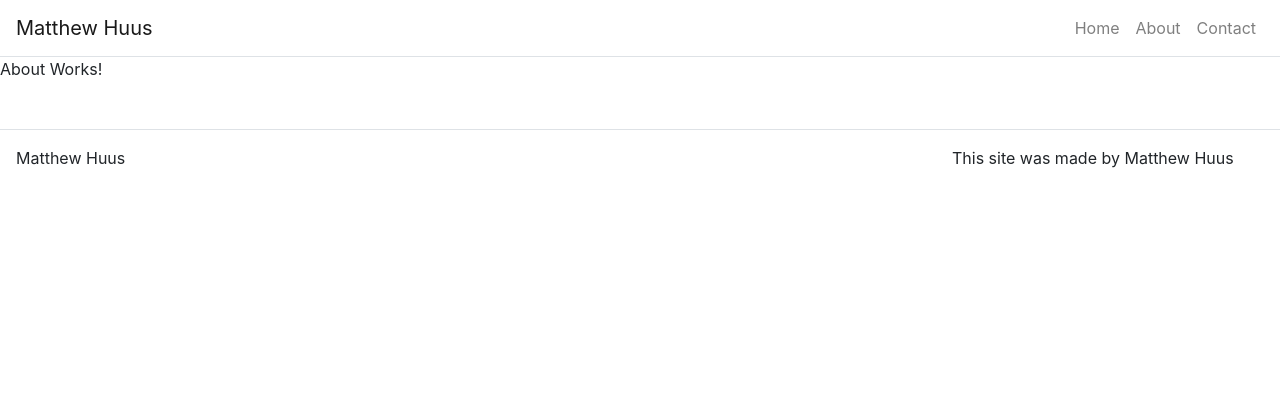
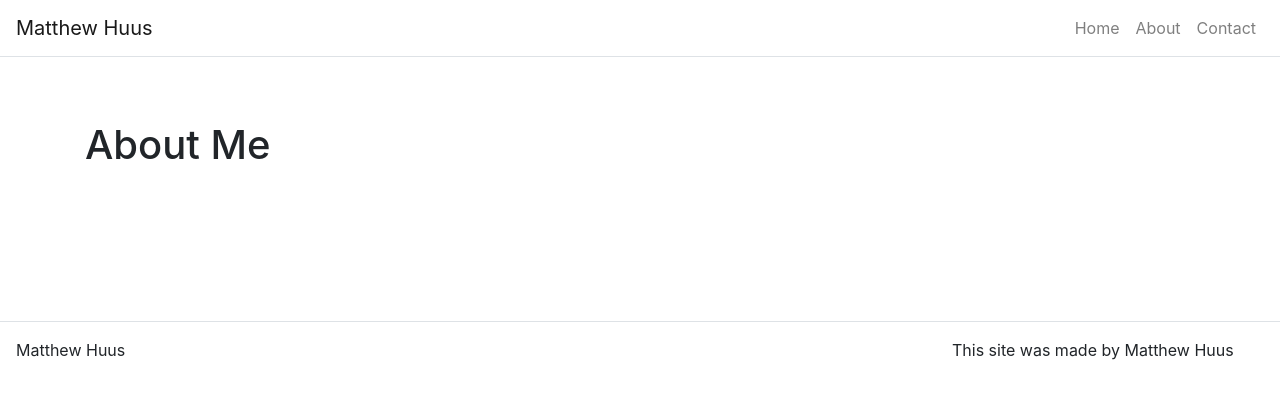
Before and after one commit to matt98h/React-Portfolio, a React (Create React App) app: page /about in a window 1280 px wide. Shown: the top 398 px of the page. Built offline with nearby package versions, Linux system fonts and the light colour scheme.

Commit message:
working about page

```diff
--- /dev/null
+++ b/src/components/Content.js
@@ -0,0 +1,17 @@
+import React from 'react';
+import Container from 'react-bootstrap/Container'
+import Row from 'react-bootstrap/Row'
+import Col from 'react-bootstrap/Col'
+
+function Content(props) {
+    return (
+        <Container fluid={true}>
+            <Row className='justify-content-center'>
+                <Col md={8}>
+                    {props.children}
+                </Col>
+            </Row>
+        </Container>
+    );
+}
+export default Content;
--- a/src/pages/AboutPage.js
+++ b/src/pages/AboutPage.js
@@ -1,8 +1,18 @@
 import React from 'react';
+
+import Hero from '../components/Hero';
+import Content from '../components/Content'
 
 function AboutPage(props) {
 return(
-<p>About Works!</p>
+<div>
+    <Hero title={props.title}/>
+
+    <Content>
+
+    </Content>
+</div>
+
 );
 }
 export default AboutPage
```
